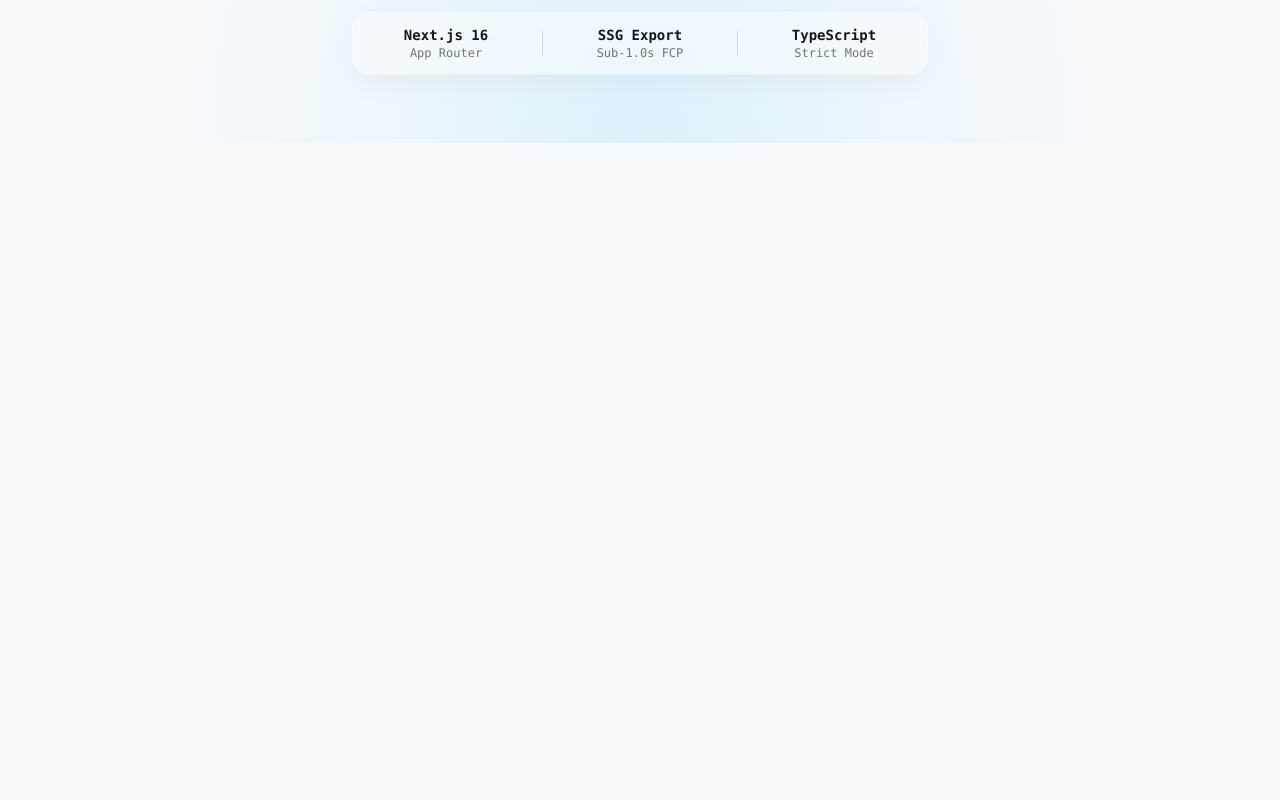
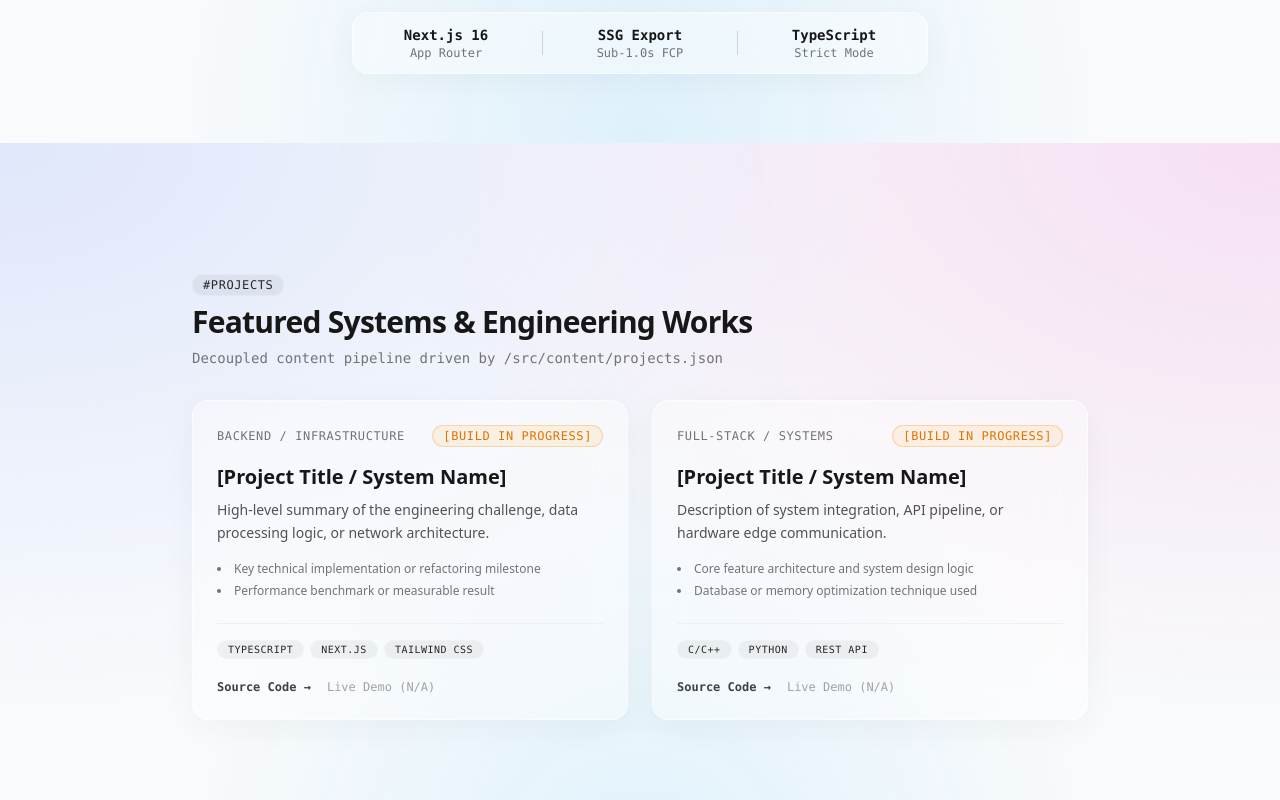
Before and after one commit to sora960/portfolio-ultimate, a Next.js app: page / in a window 1280 px wide. Shown: the part 657-1457 px from the top of the page. Before the commit the page ends 800 px from the top, so only its background shows below. Built offline with nearby package versions, Linux system fonts and the light colour scheme.

Commit message:
feat: implement defensive ProjectsSection dynamic grid (#6)

```diff
--- a/src/app/page.tsx
+++ b/src/app/page.tsx
@@ -1,12 +1,14 @@
 import { Header } from "@/components/Header";
 import { Hero } from "@/components/Hero";
+import { ProjectsSection } from "@/components/ProjectsSection";
 
 export default function Home() {
   return (
     <div className="relative min-h-screen">
       <Header />
-      <main className="container mx-auto">
+      <main className="container mx-auto space-y-12">
         <Hero />
+        <ProjectsSection />
       </main>
     </div>
   );
--- /dev/null
+++ b/src/components/ProjectsSection.tsx
@@ -0,0 +1,105 @@
+import React from "react";
+import projectsData from "@/content/projects.json";
+import { Project } from "@/lib/types";
+import { Card } from "./Card";
+import { Badge } from "./Badge";
+
+export const ProjectsSection: React.FC = () => {
+  const projects = projectsData as Project[];
+
+  return (
+    <section id="projects" className="py-20 px-4">
+      <div className="max-w-4xl mx-auto space-y-8">
+        {/* Section Header */}
+        <div className="space-y-2">
+          <Badge label="#projects" variant="default" />
+          <h2 className="text-3xl font-bold tracking-tight text-neutral-900 dark:text-neutral-50">
+            Featured Systems & Engineering Works
+          </h2>
+          <p className="text-sm font-mono text-neutral-500 dark:text-neutral-400">
+            Decoupled content pipeline driven by /src/content/projects.json
+          </p>
+        </div>
+
+        {/* Projects Grid */}
+        <div className="grid grid-cols-1 md:grid-cols-2 gap-6">
+          {projects.map((project) => {
+            const isPlaceholder = project.status === "Placeholder" || project.status === "In Development";
+
+            return (
+              <Card key={project.id} className="flex flex-col justify-between space-y-6 relative overflow-hidden group">
+                <div className="space-y-4">
+                  {/* Top Row: Category & Status Badge */}
+                  <div className="flex items-center justify-between gap-2">
+                    <span className="text-xs font-mono uppercase tracking-wider text-neutral-500 dark:text-neutral-400">
+                      {project.category}
+                    </span>
+                    {isPlaceholder ? (
+                      <Badge label="[BUILD IN PROGRESS]" variant="warning" />
+                    ) : (
+                      <Badge label="[LIVE_SYSTEM]" variant="active" />
+                    )}
+                  </div>
+
+                  {/* Title & Summary */}
+                  <div className="space-y-2">
+                    <h3 className="text-xl font-bold text-neutral-900 dark:text-neutral-100 group-hover:text-emerald-500 transition-colors">
+                      {project.title}
+                    </h3>
+                    <p className="text-sm text-neutral-600 dark:text-neutral-300 leading-relaxed">
+                      {project.summary}
+                    </p>
+                  </div>
+
+                  {/* Highlights Bullet List */}
+                  <ul className="space-y-1.5 text-xs text-neutral-500 dark:text-neutral-400 list-disc list-inside font-sans">
+                    {project.highlights.map((highlight, idx) => (
+                      <li key={idx}>{highlight}</li>
+                    ))}
+                  </ul>
+                </div>
+
+                {/* Footer Meta & Actions */}
+                <div className="space-y-4 pt-4 border-t border-neutral-200/50 dark:border-white/5">
+                  {/* Tech Stack Tags */}
+                  <div className="flex flex-wrap gap-1.5">
+                    {project.techStack.map((tech, idx) => (
+                      <Badge key={idx} label={tech} variant="default" className="text-[10px] py-0 px-2" />
+                    ))}
+                  </div>
+
+                  {/* Links Row */}
+                  <div className="flex items-center gap-4 text-xs font-mono pt-1">
+                    <a
+                      href={project.githubUrl}
+                      target="_blank"
+                      rel="noopener noreferrer"
+                      className="text-neutral-700 dark:text-neutral-300 hover:text-emerald-500 dark:hover:text-emerald-400 transition-colors font-semibold flex items-center gap-1"
+                    >
+                      Source Code →
+                    </a>
+
+                    {project.liveUrl ? (
+                      <a
+                        href={project.liveUrl}
+                        target="_blank"
+                        rel="noopener noreferrer"
+                        className="text-emerald-600 dark:text-emerald-400 hover:underline font-semibold"
+                      >
+                        Live Demo ↗
+                      </a>
+                    ) : (
+                      <span className="text-neutral-400 dark:text-neutral-600 cursor-not-allowed">
+                        Live Demo (N/A)
+                      </span>
+                    )}
+                  </div>
+                </div>
+              </Card>
+            );
+          })}
+        </div>
+      </div>
+    </section>
+  );
+};
```
